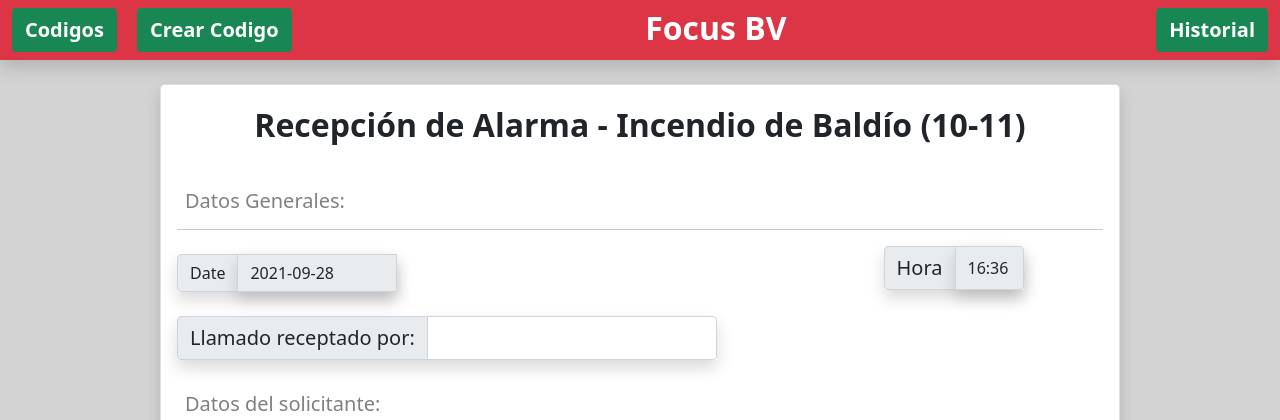
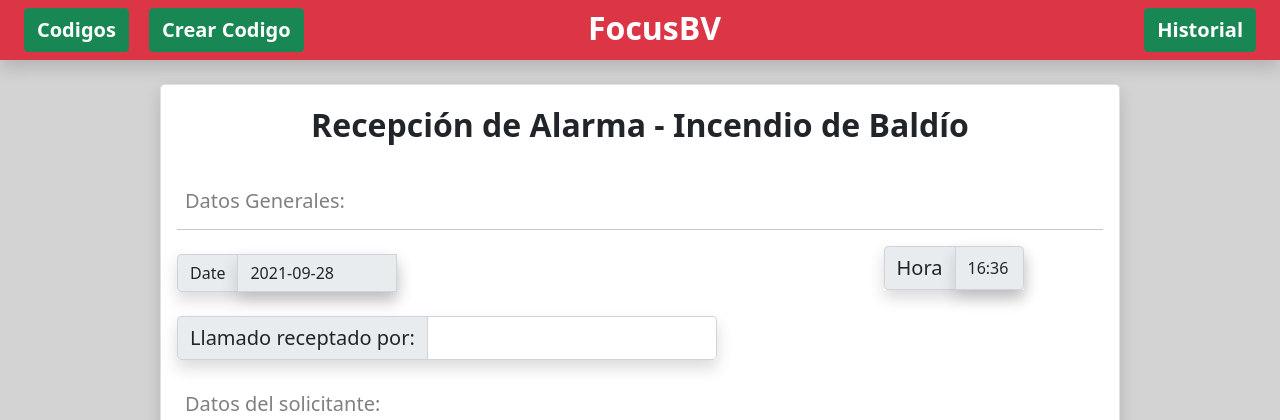
Before and after one commit to GibertSalva/RepoBurbuja2, a Django app: page /ib/ in a window 1280 px wide. Shown: the top 420 px of the page. Run offline with Django 3.2, Linux system fonts and the light colour scheme; some libraries are stand-ins or nearby versions.

Commit message:
Main logo centered Navbar

```diff
--- a/FocusBV/templates/IB.html
+++ b/FocusBV/templates/IB.html
@@ -4,7 +4,7 @@
     <div class="card w-75 d-flex mx-auto shadow mt-4 mb-4 rounded-3">
         <div class="card-body ">
 
-            <p class="text-center fw-bold fs-2 align-top  ">Recepción de Alarma - Incendio de Baldío (10-11) </p>
+            <p class="text-center fw-bold fs-2 align-top  ">Recepción de Alarma - Incendio de Baldío </p>
             <br>
             <span>
             <div class=" col-5 ">
--- a/FocusBV/templates/navbar.html
+++ b/FocusBV/templates/navbar.html
@@ -1,13 +1,12 @@
 <nav class="navbar navbar-dark p-1  bg-danger shadow ">
 
     <div class="container-fluid ">
-    </div>
-
-
-<span>
+    <div class="col-5 d-flex justify-content-start">
+        <span>
     <button class=" mx-2 fs-5  fw-bold btn btn-success " type="button" data-bs-toggle="offcanvas" data-bs-target="#offcanvasExample" aria-controls="offcanvasExample">Codigos</button>
     <button id="btn-abrir-popup" class="btn-abrir-popup mx-2 fs-5  fw-bold btn btn-success" data-bs-toggle="offcanvas" aria-controls="offcanvasExample">Crear Codigo</button>
 </span>
+    </div>
     <div class="offcanvas offcanvas-start" tabindex="-1" id="offcanvasExample" aria-labelledby="offcanvasExampleLabel">
         <div class="offcanvas-header ">
             <h5 class="offcanvas-title fw-bold  " id="offcanvasExampleLabel"> Codigos </h5>
@@ -308,11 +307,16 @@
 
         </div>
     </div>
+
+    <div class="col-2 d-flex">
+        <span class="navbar-brand mb-1 h1 text-white fs-2 fw-bold">
+        <a href="/" style="color: white; text-decoration:none; align-items: center;">FocusBV</a>
+    </span>
     </div>
-    <span class="navbar-brand mb-1 h1 text-white fs-2 fw-bold ">
-        <a href="/" style="color: white; text-decoration:none; align-items: center;">Focus BV</a>
-    </span>
+    <div class="col-4 d-flex justify-content-end">
+        <a href="/hi/" class="mx-2 btn btn-success fs-5 fw-bold " >Historial</a>
+    </div>
+    </div>
 
-    <a href="/hi/" class="mx-2 btn btn-success fs-5 fw-bold " >Historial</a>
 
 </nav>
```
Also changed, not shown: FocusBV/migrations/0001_initial.py (deleted).
